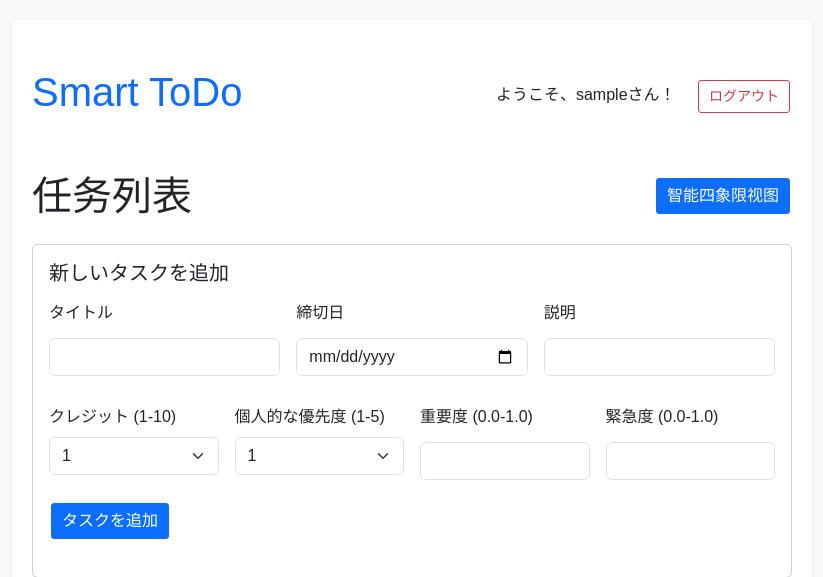
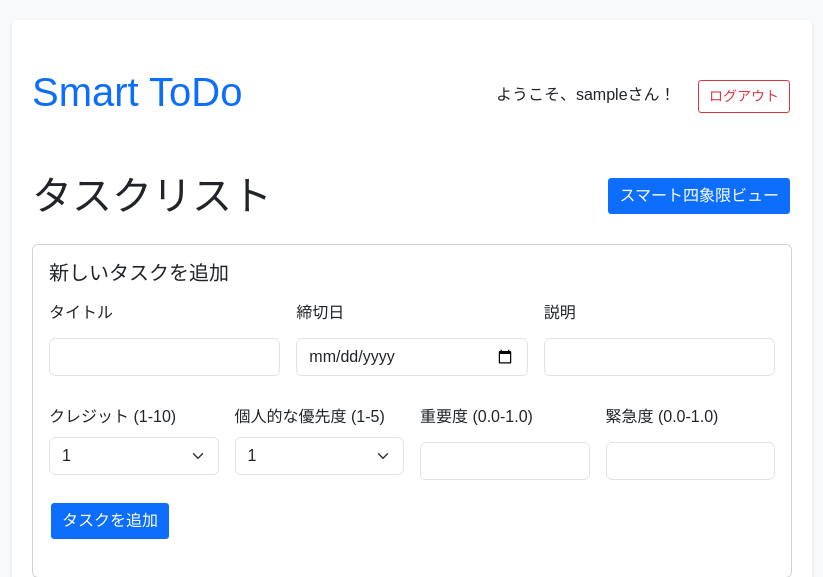
Before and after one commit to Shi-330/to_do_list, a Flask app: page / in a window 1280 px wide. Shown: the top 577 px of the page, without its empty margins (228-1051 px from the left). Run offline with Flask 3, Linux system fonts and the light colour scheme; the visitor is signed in with stand-in values (Sample User, id 1); data that the repository does not hold is empty.

```diff
--- a/templates/index.html
+++ b/templates/index.html
@@ -25,8 +25,8 @@
         {% if current_user.is_authenticated %}
             <!-- 新增四象限视图 -->
             <div class="d-flex justify-content-between align-items-center mb-4">
-                <h1 class="mb-0">任务列表</h1>
-                <a href="{{ url_for('smart_view') }}" class="btn btn-primary">智能四象限视图</a>
+                <h1 class="mb-0">タスクリスト</h1>
+                <a href="{{ url_for('smart_view') }}" class="btn btn-primary">スマート四象限ビュー</a>
             </div>
 
             <!-- タスク追加フォーム -->
```
